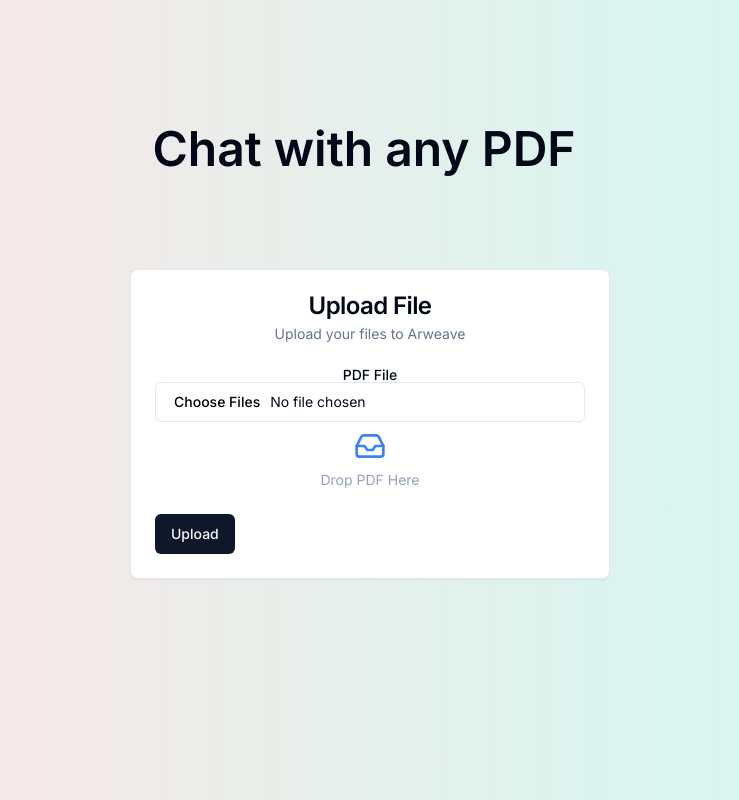
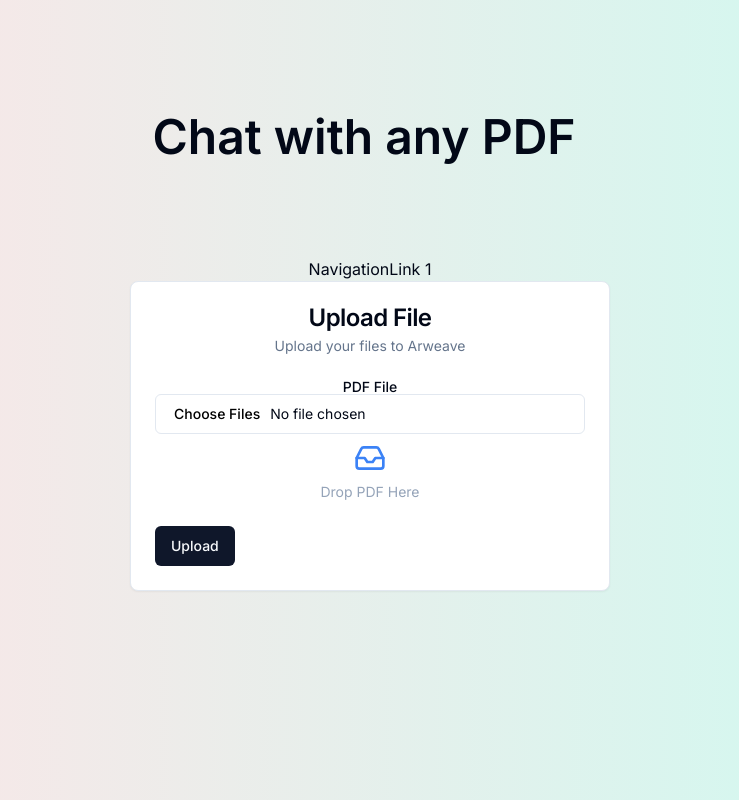
Before and after one commit to pate87/Test-Irys-TS, a Next.js app: page / in a window 1280 px wide. Shown: the whole page, without its empty margins (270-1009 px from the left). Built offline with nearby package versions, Linux system fonts and the light colour scheme; no server answers.

Commit message:
last bug fix

```diff
--- a/app/components/Uploader.tsx
+++ b/app/components/Uploader.tsx
@@ -16,7 +16,7 @@ import { cn } from "@/lib/utils";
 import { Input } from "@/components/ui/input";
 import { Label } from "@/components/ui/label";
 import { Inbox, Loader2 } from "lucide-react";
-
+import Navigation from "./Navigation";
 export const Uploader: React.FC<
   UploaderConfigProps & { onUpload: (url: string) => void }
 > = ({ onUpload }) => {
@@ -77,6 +77,7 @@ export const Uploader: React.FC<
 
   return (
     <main className="flex flex-col items-center justify-between p-24">
+      <Navigation />
       <Card className={cn("w-[480px]")}>
         <CardHeader>
           <CardTitle>Upload File</CardTitle>
```
